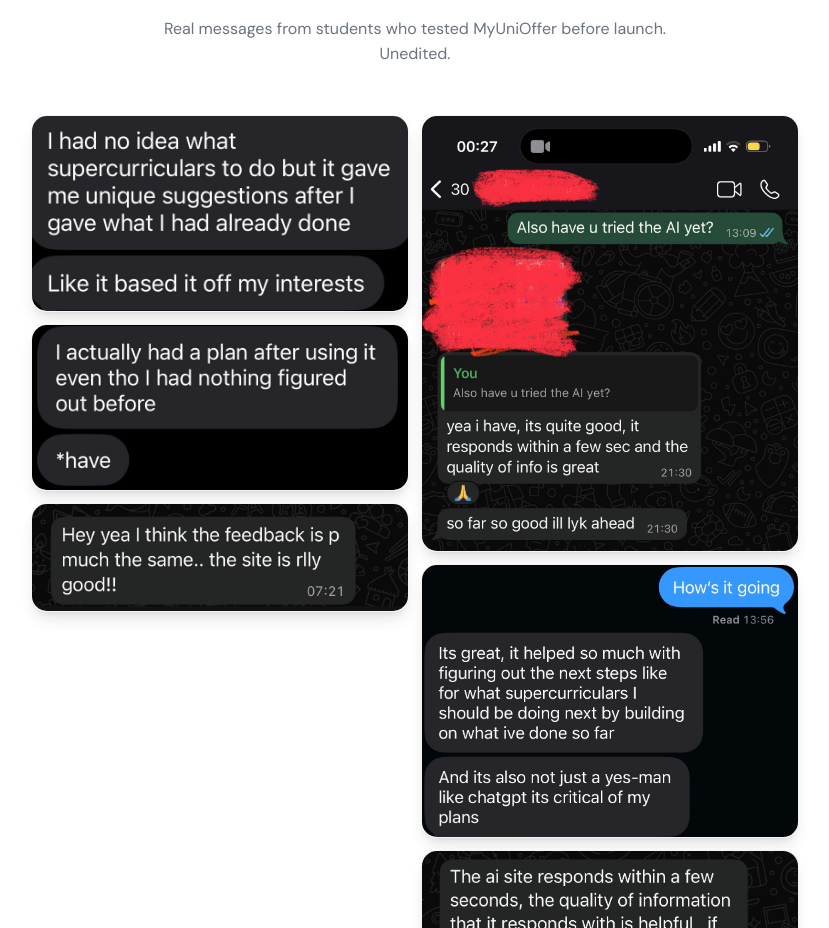
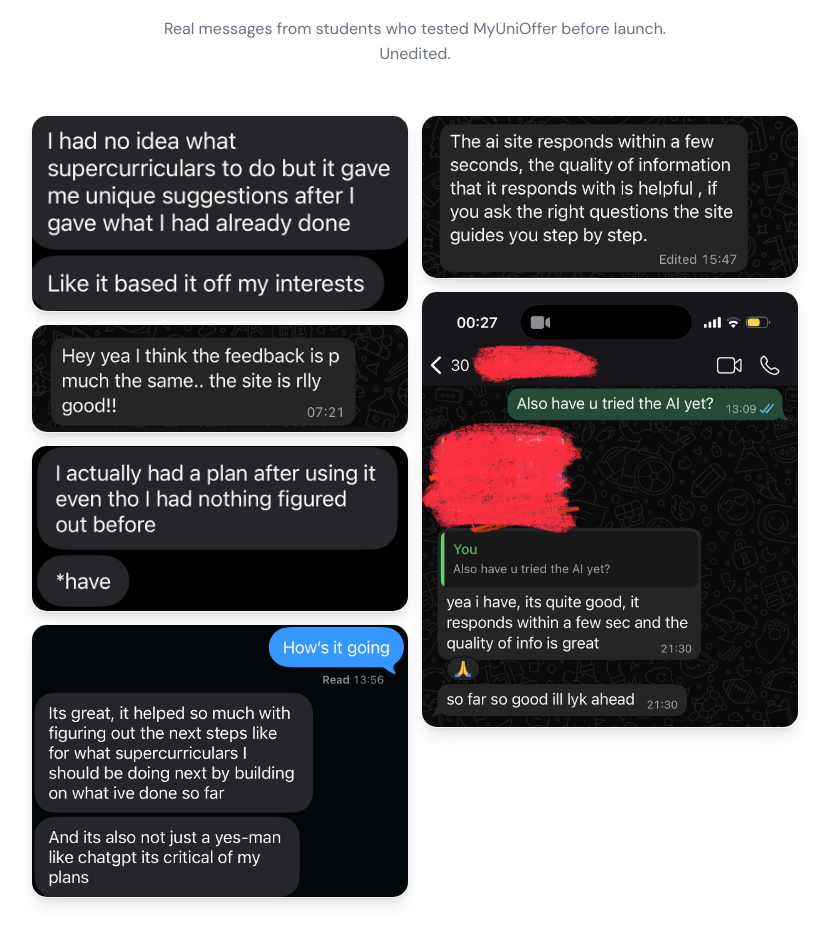
Before and after one commit to ShreyV13/myunioffer-frontend, a React (Vite) app: page / in a window 1280 px wide. Shown: the part 3510-4438 px from the top of the page, without its empty margins (225-1054 px from the left). Built offline with nearby package versions, Linux system fonts and the light colour scheme; no server answers.

Commit message:
reorder testimonials for balanced masonry columns

```diff
--- a/src/pages/WaitlistLanding.jsx
+++ b/src/pages/WaitlistLanding.jsx
@@ -252,11 +252,11 @@
           <div className="max-w-3xl mx-auto" style={{columns: '2', columnGap: '12px'}}>
             {[
               {src: '/testimonial-6.jpg', delay: 0},
-              {src: '/testimonial-7.jpg', delay: 0.05},
-              {src: '/testimonial-3.jpg', delay: 0.1},
-              {src: '/testimonial-2.png', delay: 0.15},
-              {src: '/testimonial-5.jpg', delay: 0.2},
-              {src: '/testimonial-4.jpg', delay: 0.25},
+              {src: '/testimonial-3.jpg', delay: 0.05},
+              {src: '/testimonial-7.jpg', delay: 0.1},
+              {src: '/testimonial-5.jpg', delay: 0.15},
+              {src: '/testimonial-4.jpg', delay: 0.2},
+              {src: '/testimonial-2.png', delay: 0.25},
             ].map((t, i) => (
               <motion.div key={i} className="mb-3 rounded-2xl overflow-hidden shadow-lg border border-gray-100" style={{breakInside: 'avoid'}} initial={{ opacity: 0, y: 30 }} whileInView={{ opacity: 1, y: 0 }} viewport={{ once: true }} transition={{ delay: t.delay }}>
                 <img src={t.src} alt="Student feedback" className="w-full h-auto block" />
```
